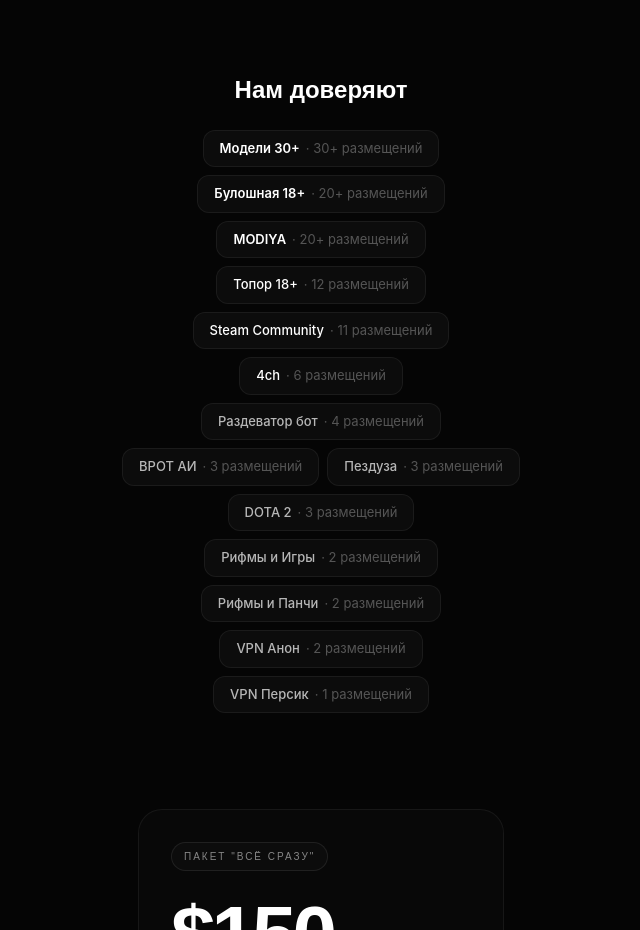
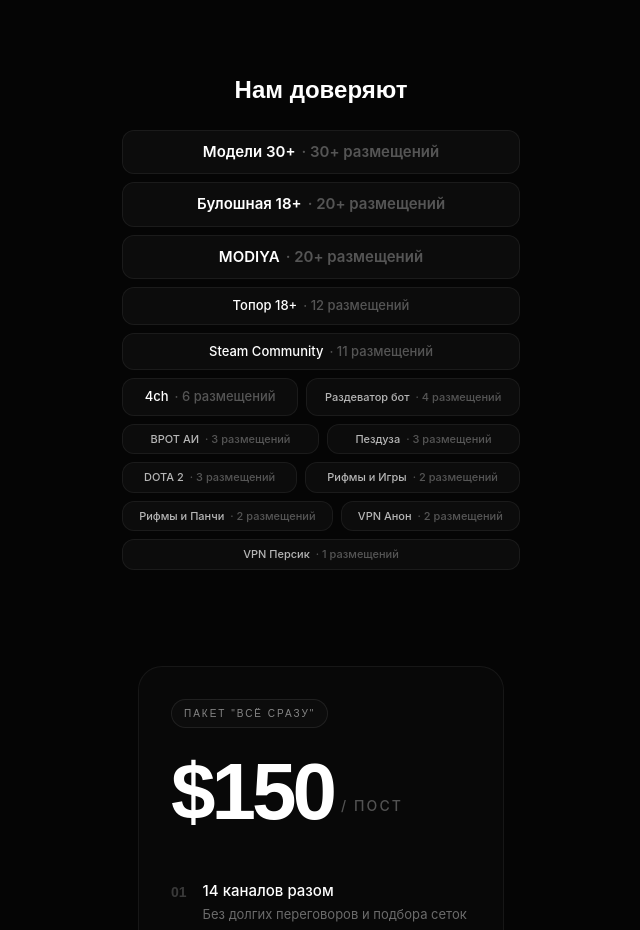
Before and after one commit to bdmitrypix23-ui/tma-ad-network-landing, a React (Vite) app: page / in a window 1280 px wide. Shown: the part 1180-2110 px from the top of the page, without its empty margins (319-959 px from the left). Built offline with nearby package versions, Linux system fonts and the light colour scheme; a web font is replaced by a local one.

Commit message:
Чипы: заполняют всю ширину, три размера, без лестниц
Co-Authored-By: Claude Opus 4.6 (1M context) <noreply@anthropic.com>

```diff
--- a/src/App.jsx
+++ b/src/App.jsx
@@ -40,10 +40,10 @@ const trustedClients = [
   { name: "VPN Персик", count: 1, label: "1" },
 ];
 
-function getChipWeight(count) {
-  if (count >= 20) return "font-semibold text-white";
-  if (count >= 5) return "font-medium text-white";
-  return "font-medium text-white/70";
+function getChipStyle(count) {
+  if (count >= 20) return "text-[15px] px-5 py-2.5 font-semibold text-white";
+  if (count >= 5) return "text-[13px] px-4 py-2 font-medium text-white";
+  return "text-[11px] px-3 py-1.5 font-medium text-white/70";
 }
 
 function openTelegram() {
@@ -93,15 +93,13 @@ function Counter({ from = 0, to, suffix = "", duration = 2 }) {
   return <span ref={nodeRef}>{from}{suffix}</span>;
 }
 
-function ClientChip({ client, index }) {
-  const weight = getChipWeight(client.count);
+function ClientChip({ client }) {
+  const style = getChipStyle(client.count);
   return (
-    <FadeInView delay={0.03 * index}>
-      <div className="inline-flex items-center gap-1.5 bg-white/[0.03] border border-white/[0.06] rounded-xl text-[13px] px-4 py-2">
-        <span className={weight}>{client.name}</span>
-        <span className="text-white/30">· {client.label} размещений</span>
-      </div>
-    </FadeInView>
+    <div className={`flex-auto flex items-center justify-center gap-1.5 bg-white/[0.03] border border-white/[0.06] rounded-xl ${style}`}>
+      <span>{client.name}</span>
+      <span className="text-white/30">· {client.label} размещений</span>
+    </div>
   );
 }
 
@@ -223,11 +221,13 @@ export default function App() {
           <FadeInView>
             <h2 className="font-unbounded font-bold text-2xl text-white text-center">Нам доверяют</h2>
           </FadeInView>
-          <div className="flex flex-wrap justify-center gap-2">
-            {trustedClients.map((client, i) => (
-              <ClientChip key={client.name} client={client} index={i} />
-            ))}
-          </div>
+          <FadeInView>
+            <div className="flex flex-wrap gap-2">
+              {trustedClients.map((client) => (
+                <ClientChip key={client.name} client={client} />
+              ))}
+            </div>
+          </FadeInView>
         </section>
 
         {/* 5. Pricing: Unified Premium Minimalist */}
```
